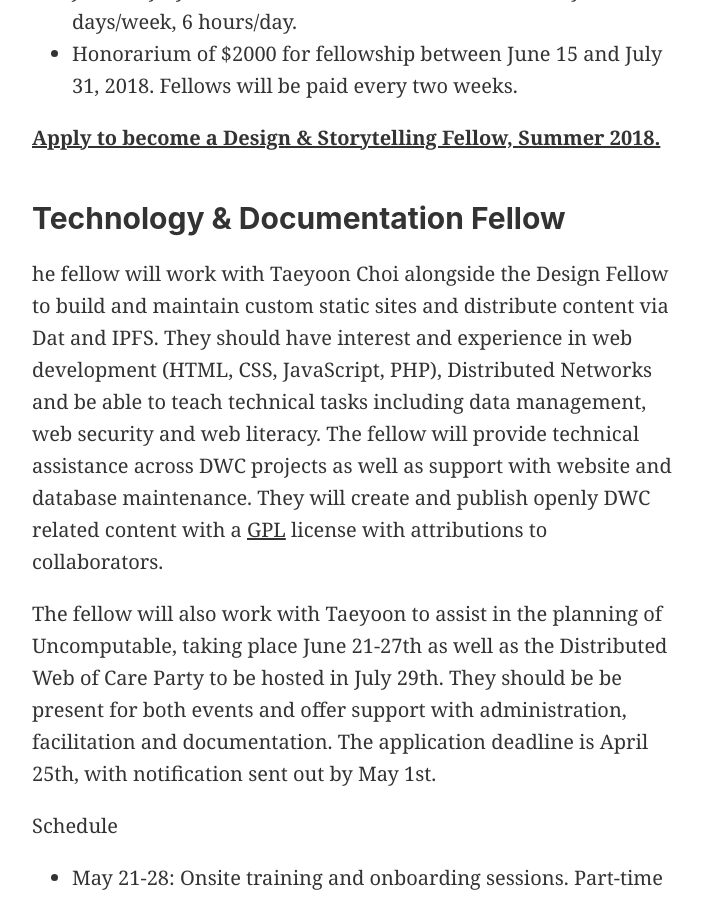
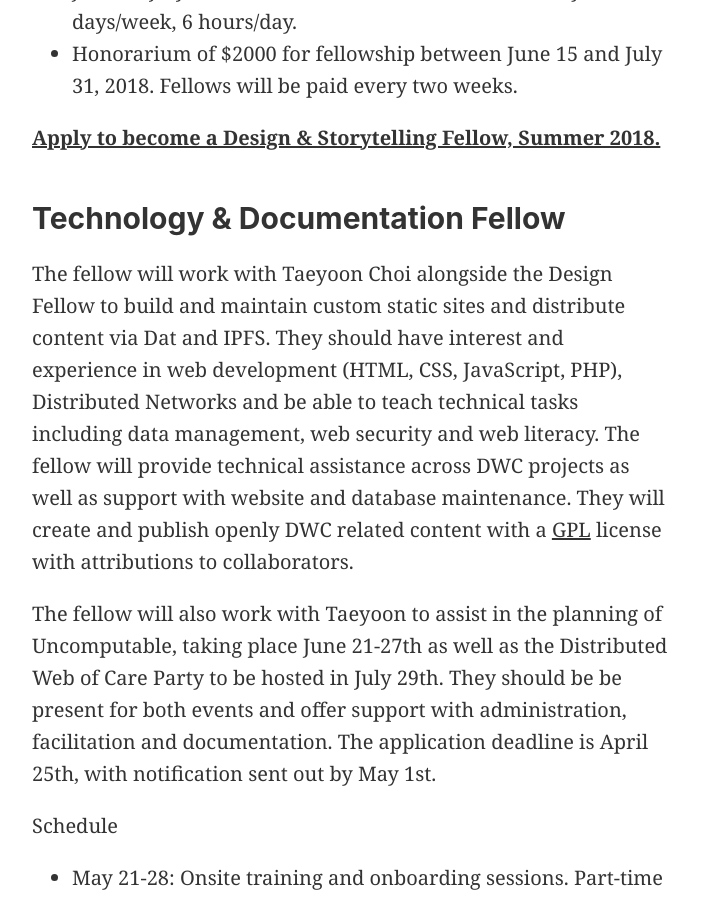
Before and after one commit to tchoi8/distributedwebofcare, a Jekyll site: the page built from _posts/2018-4-18-callforfellows.md, in a window 1280 px wide and 900 px high, scrolled down 1141 px. Shown: the whole window, without its empty margins (288-989 px from the left). Built offline with Jekyll 4.4.1, drawn with Linux system fonts in a browser that asks for light colours; our own code applies the rules of GitHub Pages for plain Markdown files; comment, search, counter and statistics services are not loaded; some of the changed text lies outside the part shown.

Commit message:
small copy edits

```diff
--- a/_posts/2018-4-18-callforfellows.md
+++ b/_posts/2018-4-18-callforfellows.md
@@ -21,7 +21,7 @@
 
 ## Technology & Documentation Fellow
 
-he fellow will work with Taeyoon Choi alongside the Design Fellow to build and maintain custom static sites and distribute content via Dat and IPFS. They should have interest and experience in web  development (HTML, CSS, JavaScript, PHP), Distributed Networks and be able to teach technical tasks including data management, web security and web literacy. The fellow will provide technical assistance across DWC projects as well as support with website and database maintenance.  They will create and publish openly DWC related content with a [GPL](https://www.gnu.org/licenses/gpl-3.0.en.html) license with attributions to collaborators.
+The fellow will work with Taeyoon Choi alongside the Design Fellow to build and maintain custom static sites and distribute content via Dat and IPFS. They should have interest and experience in web  development (HTML, CSS, JavaScript, PHP), Distributed Networks and be able to teach technical tasks including data management, web security and web literacy. The fellow will provide technical assistance across DWC projects as well as support with website and database maintenance.  They will create and publish openly DWC related content with a [GPL](https://www.gnu.org/licenses/gpl-3.0.en.html) license with attributions to collaborators.
 
 The fellow will also work with Taeyoon to assist in the planning of Uncomputable, taking place June 21-27th as well as the Distributed Web of Care Party to be hosted in July 29th. They should be be present for both events and offer support with administration, facilitation and documentation. The application deadline is April 25th, with notification sent out by May 1st.
 
@@ -48,4 +48,4 @@
 
 ## Support
 
-Distributed Web of Care is an independent, self funded initiative. We are actively searching for supporters. If you’d like to make donation, or hire Taeyoon Choi and the collaborators to lead a workshop, please contact studio@taeyoonchoi.com
+Distributed Web of Care is an independent, self funded initiative. We are actively searching for supporters. If you’d like to make donation, or hire Taeyoon Choi and the collaborators to lead a workshop, please contact studio@taeyoonchoi.com.
```
Also changed, not shown: _posts/2018-3-18-about.md (+2 -2 lines), _posts/2018-4-17-coc.md (+2 -2 lines), _posts/2018-4-18-eaw.md (+6 -6 lines).
